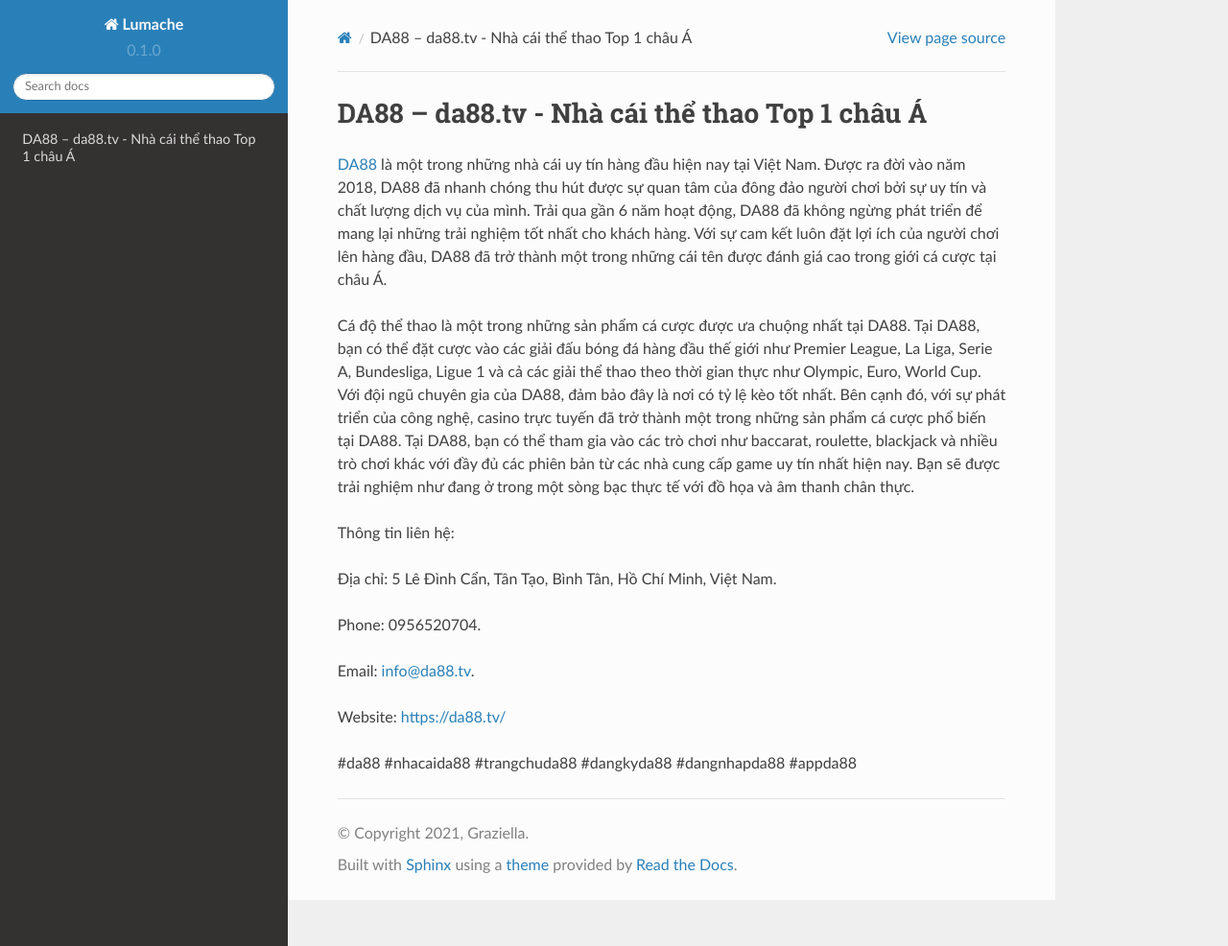
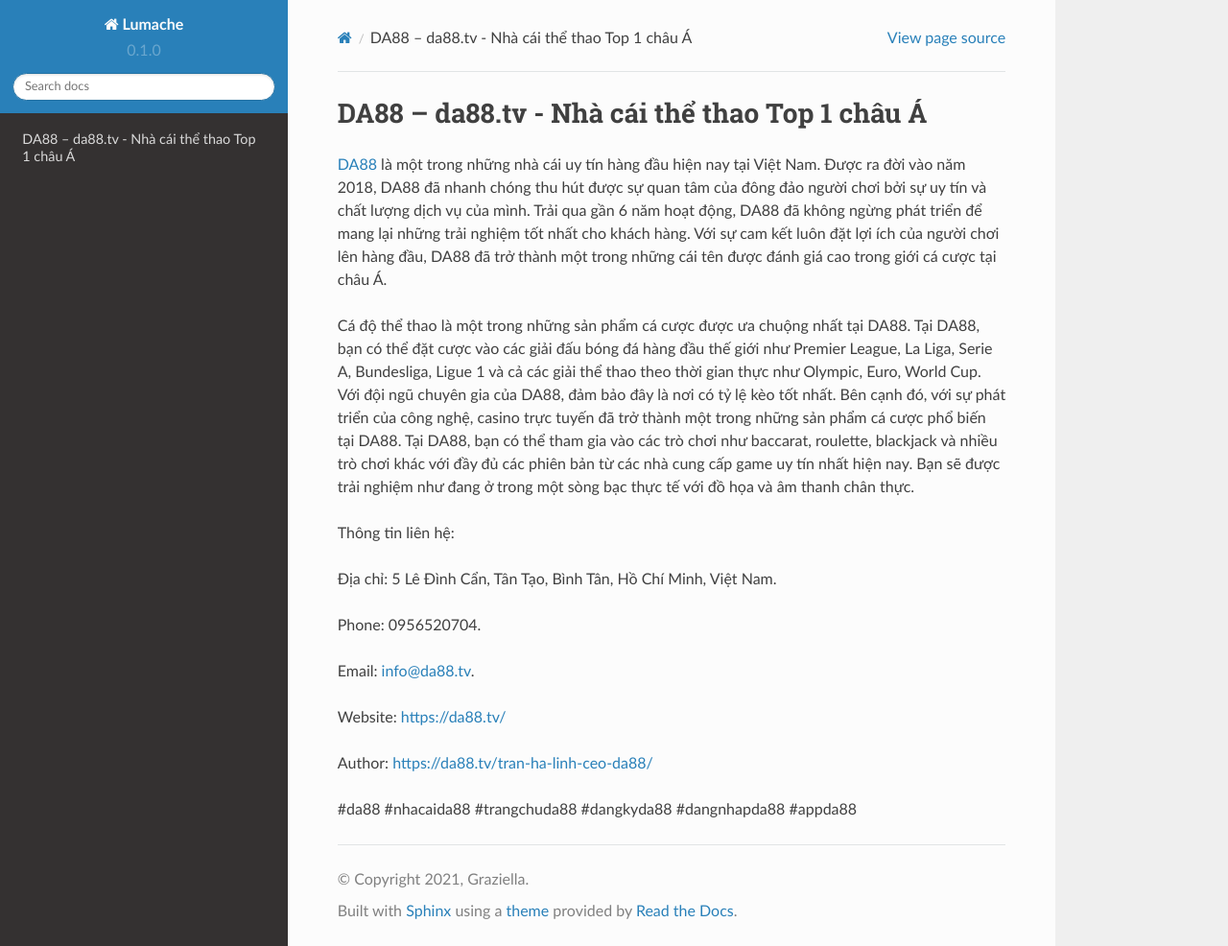
Before and after one commit to srphamkhuongduy77/da88tv, a Sphinx documentation site: the page built from docs/source/index.rst, in a window 1280 px wide and 986 px high. Shown: the whole window at 96% size. Built offline with Sphinx 7.4.7 and the Read the Docs theme 2.0.0, drawn with Linux system fonts in a browser that asks for light colours; part of the change alters nothing that is shown.

Commit message:
Update index.rst

```diff
--- a/docs/source/index.rst
+++ b/docs/source/index.rst
@@ -17,4 +17,6 @@ Email: info@da88.tv.
 
 Website: https://da88.tv/
 
+Author: https://da88.tv/tran-ha-linh-ceo-da88/
+
 #da88 #nhacaida88 #trangchuda88 #dangkyda88 #dangnhapda88 #appda88
```
